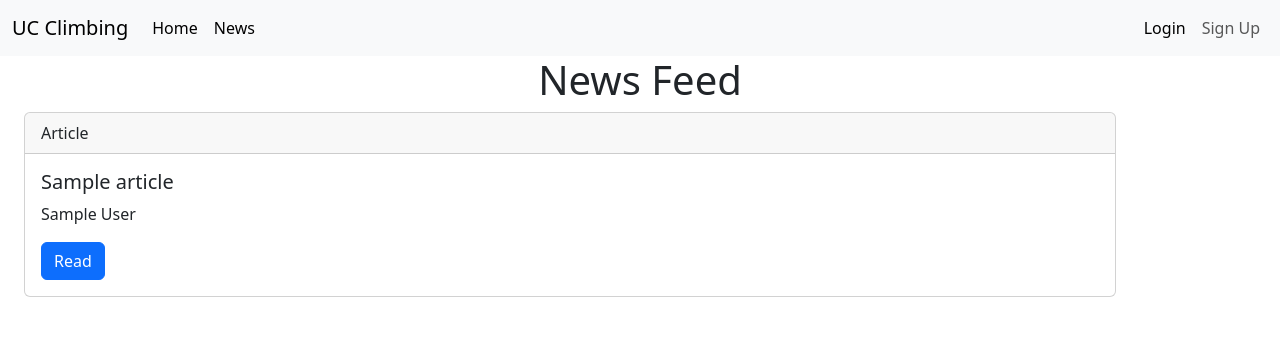
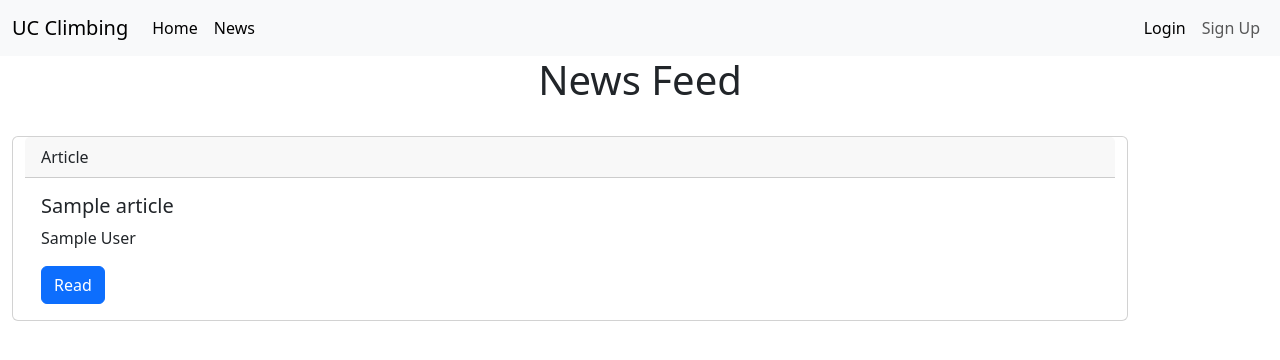
Before and after one commit to tdarst/UC_Climbing_Web_App, a Django app: template UCClimbingWebApp/templates/news_templates/news.html in a window 1280 px wide. Shown: the top 360 px of the page. Run offline with Django 3.2, Linux system fonts and the light colour scheme; the template is opened without the code that fills it: most values are stand-ins (such as "Sample title", 1, 10 or a date in 2020).

Commit message:
Made some changes to newsfeed and added requirements.txt

```diff
--- a/UCClimbingWebApp/templates/containers/_newsfeed.html
+++ b/UCClimbingWebApp/templates/containers/_newsfeed.html
@@ -1,6 +1,7 @@
 <div class="container">
     {% for article in articles %}
-        <div class="card">
+        <div class="row">
+            <div class="card my-4">
                 <div class="card-header">
                     Article
                 </div>
@@ -10,5 +11,6 @@
                     <a href="#" class="btn btn-primary">Read</a>
                 </div>
             </div>
+        </div>
     {% endfor %}
 </div>
```
Also changed, not shown: requirements.txt (added, +40 -0 lines). Lines whose indentation alone changed are shown as unchanged.
